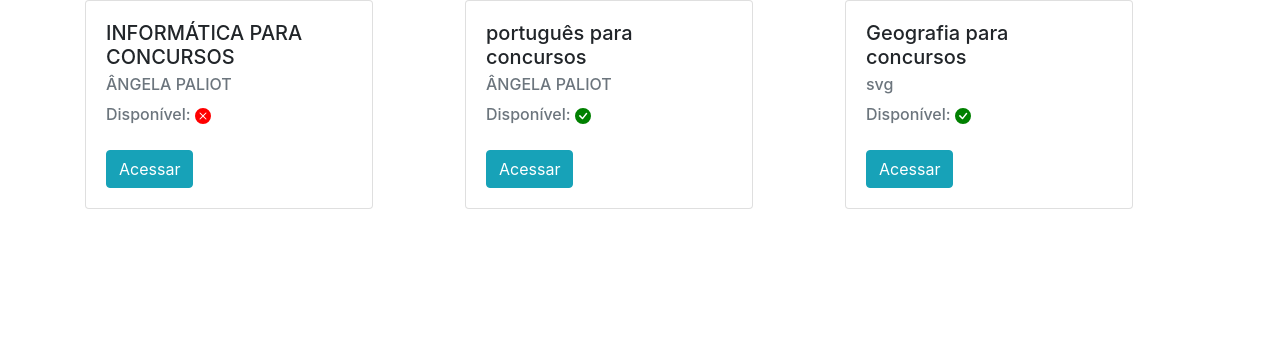
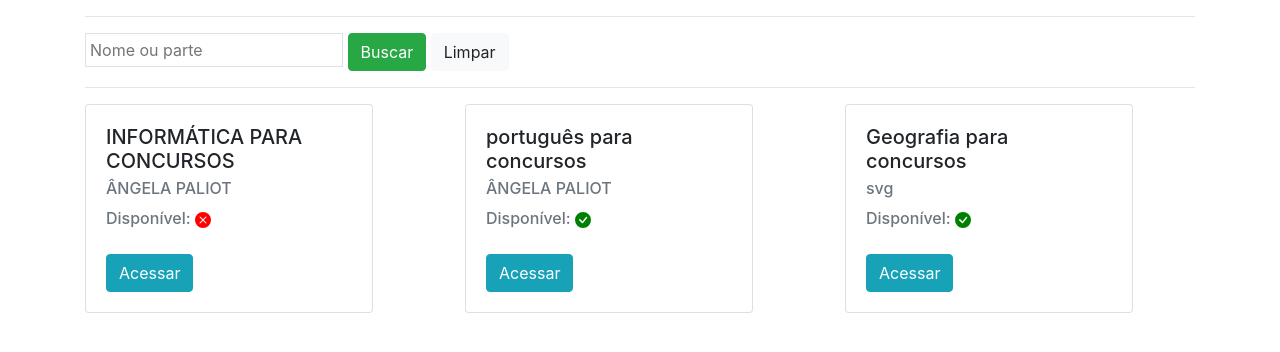
Before and after one commit to patrikybrito1/master, a Django app: template livro/templates/home.html in a window 1280 px wide. Shown: the part 56-408 px from the top of the page. Run offline with Django 4.2, Linux system fonts and the light colour scheme; the template is opened without the code that fills it: values that come from a table or form of the project are taken from there, others are empty; data comes from the database, SQL or seed files in the repository; both versions use the stored data as it was after the commit.

Commit message:
updates new

```diff
--- a/livro/models.py
+++ b/livro/models.py
@@ -27,6 +27,13 @@ class Livros(models.Model):
     categoria = models.ForeignKey(Categoria, on_delete=models.DO_NOTHING)
     usuario = models.ForeignKey(Usuario, on_delete=models.DO_NOTHING, blank= True, null=True)
 
+    def get_queryset(self):
+
+        txt_nome = self.request.GET.get('nome')
+
+        livros = Livros.objects.filter(nome = txt_nome)
+
+        return livros
 
 
 
--- a/livro/templates/home.html
+++ b/livro/templates/home.html
@@ -4,9 +4,21 @@
 {% block 'conteudo' %}
 
 <div class="container">
+  <hr>
+
+  <form action="?" method= "GET">
+    <input type="text" name="nome" id=" " value="{{ request.GET.nome }}" class="p-1 border" autocomplete="off" placeholder="Nome ou parte">
+    <button type="submit" class="btn btn-success">Buscar</button>
+    <a href="{% url 'home' %}" class= "btn btn-light">Limpar</a>
+
+
+<form>
+<hr>
     <div class="row">
         {% for livro in livros %}
+
             <div class="col-md">
+
 
                 <div class="card" style="width: 18rem;">
                     <div class="card-body">
--- a/livro/templates/ver_livro.html
+++ b/livro/templates/ver_livro.html
@@ -4,6 +4,8 @@
 {% block 'conteudo' %}
 
     <div class="container">
+
+
 
         <p>
           <label>Título: </label>
--- a/livro/views.py
+++ b/livro/views.py
@@ -12,6 +12,9 @@ def home (request):
     else:
         return redirect('/auth/login/?status=2')
 
+
+
+
 def ver_livros (request, id):
     if request.session.get('usuario'):
         livros = Livros.objects.get(id = id)
```
Also changed, not shown: db.sqlite3.
